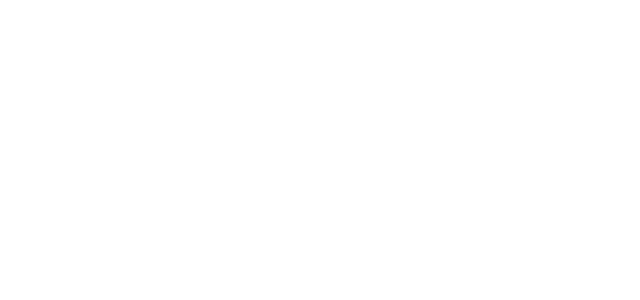
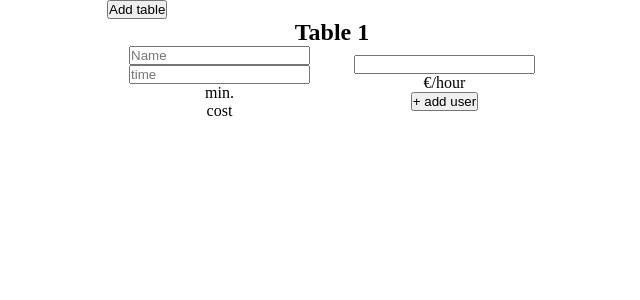
Before and after one commit to agelesskid/billiards-tracker, a React (Vite) app: page / in a window 1280 px wide. Shown: the top 300 px of the page, without its empty margins (308-948 px from the left). Built offline with nearby package versions, Linux system fonts and the light colour scheme.

Commit message:
added Table component html, styles

```diff
--- a/src/App.tsx
+++ b/src/App.tsx
@@ -1,9 +1,10 @@
-function App() {
+import Table from "./components/Table"
+
+export default function App() {
   return (
     <>
-
+      <button>Add table</button>
+      <Table />
     </>
   )
 }
-
-export default App
--- /dev/null
+++ b/src/components/Table.tsx
@@ -0,0 +1,30 @@
+import styles from "../styles/table.module.css"
+
+export default function Table(){
+    return (
+        <>
+            <div className={styles.table}>
+                <h2>Table 1</h2>
+                <div className={styles["table-content-wrapper"]}>
+                <div className={styles["table-users"]}>
+                    <input type="text" name="user-name" id="user-name-input" placeholder="Name" />
+                    <div className={styles["user-details-wrapper"]}>
+                    <div className={styles["user-time-wrapper"]}>
+                        <input type="number" name="user-time" id="user-time-input" placeholder="time"/>
+                        <p>min.</p>
+                    </div>
+                    <p className={styles["user-cost"]}>cost</p>
+                    </div>
+                </div>
+                <div className={styles["table-controls"]}>
+                    <div className={styles["table-price-wrapper"]}>
+                    <input type="number" name="table-price" id="table-price-input"/>
+                    <p className={styles["table-price-text"]}>€/hour</p>
+                    <button type="button">+ add user</button>
+                    </div>
+                </div>
+                </div>
+            </div>
+        </>
+    )
+}
--- a/src/index.css
+++ b/src/index.css
@@ -3,3 +3,8 @@
   padding: 0;
   box-sizing: border-box;
 }
+
+body {
+  max-width: 450px;
+  margin: 0 auto;
+}
--- /dev/null
+++ b/src/styles/table.module.css
@@ -0,0 +1,9 @@
+.table{
+    text-align: center;
+}
+
+.table-content-wrapper {
+    display: flex;
+    justify-content: space-around;
+    align-items: center;
+}
```
